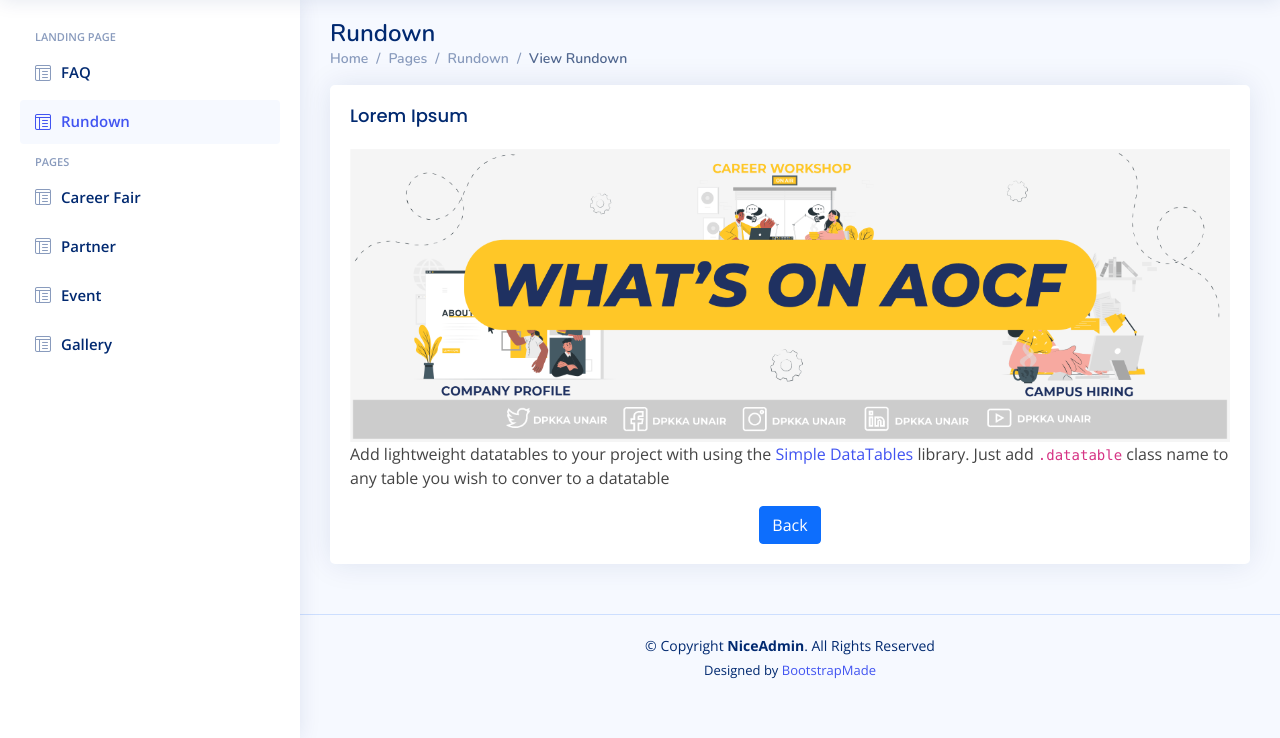
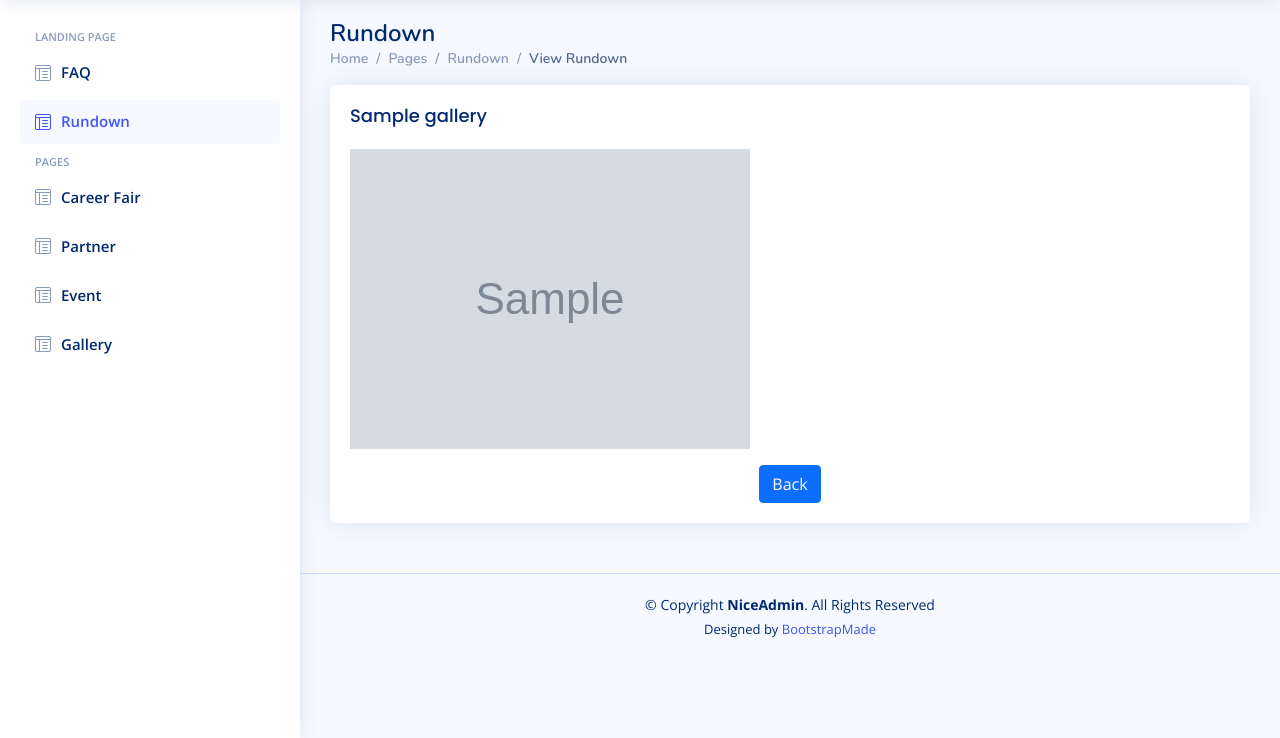
Before and after one commit to MirzaAlbab/Job_Fair, a Laravel app: page /gallery-view/1 in a window 1280 px wide. Shown: the part 61-799 px from the top of the page. Run offline with Laravel 8, Linux system fonts and the light colour scheme; tables that the repository leaves empty hold one stand-in row (Sample ...); some libraries are stand-ins or nearby versions.

Commit message:
Gallery CRUD fix

```diff
--- a/app/Http/Controllers/GalleryController.php
+++ b/app/Http/Controllers/GalleryController.php
@@ -41,7 +41,7 @@ class GalleryController extends Controller
             'status' => 'required',
         ]);
         $image  = $request->file('dokumentasi');
-        $result = CloudinaryStorage::upload($image->getRealPath(), $image->getClientOriginalName());
+        $result = CloudinaryStorage::upload($image->getPathname(), $image->getClientOriginalName());
 
         Gallery::create([
             'title' => $request->judul,
@@ -84,7 +84,7 @@ class GalleryController extends Controller
     {
         if($request->file('dokumentasi')){
             $file   = $request->file('dokumentasi');
-            $result = CloudinaryStorage::replace($gallery->img, $file->getRealPath(), $file->getClientOriginalName());
+            $result = CloudinaryStorage::replace($gallery->img, $file->getPathname(), $file->getClientOriginalName());
         } else {
             $result = $gallery->img;
         }
--- a/resources/views/admin/gallery-view.blade.php
+++ b/resources/views/admin/gallery-view.blade.php
@@ -25,11 +25,10 @@
     <section class="section">
       <div class="card">
         <div class="card-body">
-          <h5 class="card-title">Lorem Ipsum</h5>
-          <img src="{{ asset('assets/img/DPKKA-image.png') }}" class="img-fluid" alt="...">
-          <p>Add lightweight datatables to your project with using the <a href="https://github.com/fiduswriter/Simple-DataTables" target="_blank">Simple DataTables</a> library. Just add <code>.datatable</code> class name to any table you wish to conver to a datatable</p>
+          <h5 class="card-title">{{ $gallery->title }}</h5>
+          <img  src="{{ $gallery->img }}" class="img-fluid mb-3" alt="...">
           <div class="text-center">
-            <a href="{{ route('rundown') }}" class="btn btn-primary" role="button" aria-pressed="true">Back</a>
+            <a href="{{ route('gallery') }}" class="btn btn-primary" role="button" aria-pressed="true">Back</a>
           </div>
         </div>
       </div>
--- a/resources/views/admin/gallery.blade.php
+++ b/resources/views/admin/gallery.blade.php
@@ -54,7 +54,11 @@
                   <tr>
                     <th scope="row">1</th>
                     <td class="align-middle">{{ $ga->title }}</td>
-                    <td class="align-middle"><span class="badge rounded-pill bg-primary">{{ $ga->status }}</span></td>
+                    @if($ga->status == 'active')
+                      <td class="align-middle"><span class="badge rounded-pill bg-primary">{{ $ga->status }}</span></td>
+                    @else
+                      <td class="align-middle"><span class="badge rounded-pill bg-secondary">{{ $ga->status }}</span></td>
+                    @endif
                     <td class="align-middle">
                       <a href="{{ route('gallery-view', $ga->id) }}" class="btn btn-primary btn-sm" role="button" aria-pressed="true" title="View"><i class="bi bi-eye"></i></a>
                       <a href="{{ route('gallery-edit', $ga->id) }}" class="btn btn-warning btn-sm" role="button" aria-pressed="true" title="Edit"><i class="bi bi-pencil-square"></i></a>
```
